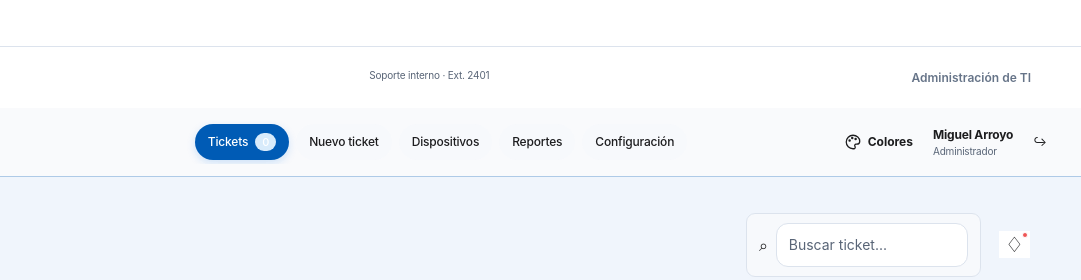
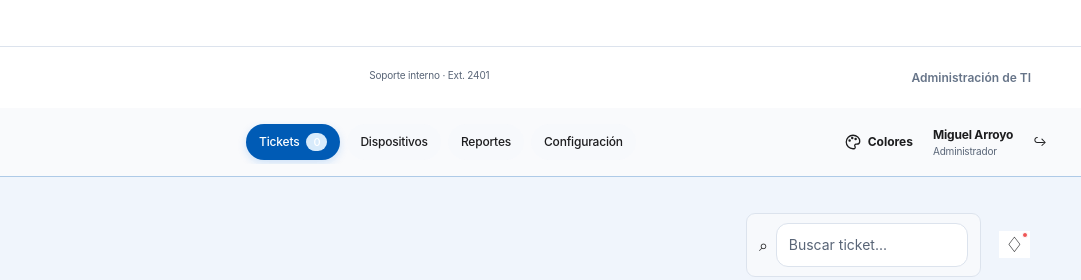
Before and after one commit to Mike50505/Proyecto-tikets, a website: page index.html in a window 1280 px wide. Shown: the part 1080-1360 px from the top of the page, 199-1280 px from the left. Drawn offline with Linux system fonts and the light colour scheme.

Commit message:
Quitar Nuevo ticket de la navegación principal

```diff
--- a/index.html
+++ b/index.html
@@ -38,7 +38,6 @@
       <button class="menu-button mesa-menu" id="menuButton" type="button" aria-controls="tickets-nav" aria-expanded="false" aria-label="Abrir menú">☰</button><nav class="nav mesa-nav" id="tickets-nav" aria-label="Navegación principal">
         <p class="nav-label">MENÚ PRINCIPAL</p>
         <a class="nav-item active" href="#dashboard" data-view="dashboard"><span class="nav-icon">▣</span>Tickets <span class="nav-count" id="openNavCount">0</span></a>
-        <a class="nav-item" href="#new" data-action="new-ticket"><span class="nav-icon">＋</span>Nuevo ticket</a>
         <p class="nav-label nav-label-spaced">GESTIÓN</p>
         <a class="nav-item" href="#inventory" id="inventoryNav" data-action="inventory"><span class="nav-icon" aria-hidden="true"><svg width="18" height="18" viewBox="0 0 24 24" fill="none" stroke="currentColor" stroke-width="1.8"><rect x="3" y="3" width="18" height="13" rx="2"/><path d="M12 16v5M7 21h10"/></svg></span>Dispositivos</a>
         <a class="nav-item" href="#reports" id="reportsNav" data-action="reports"><span class="nav-icon">↗</span>Reportes</a>
```
